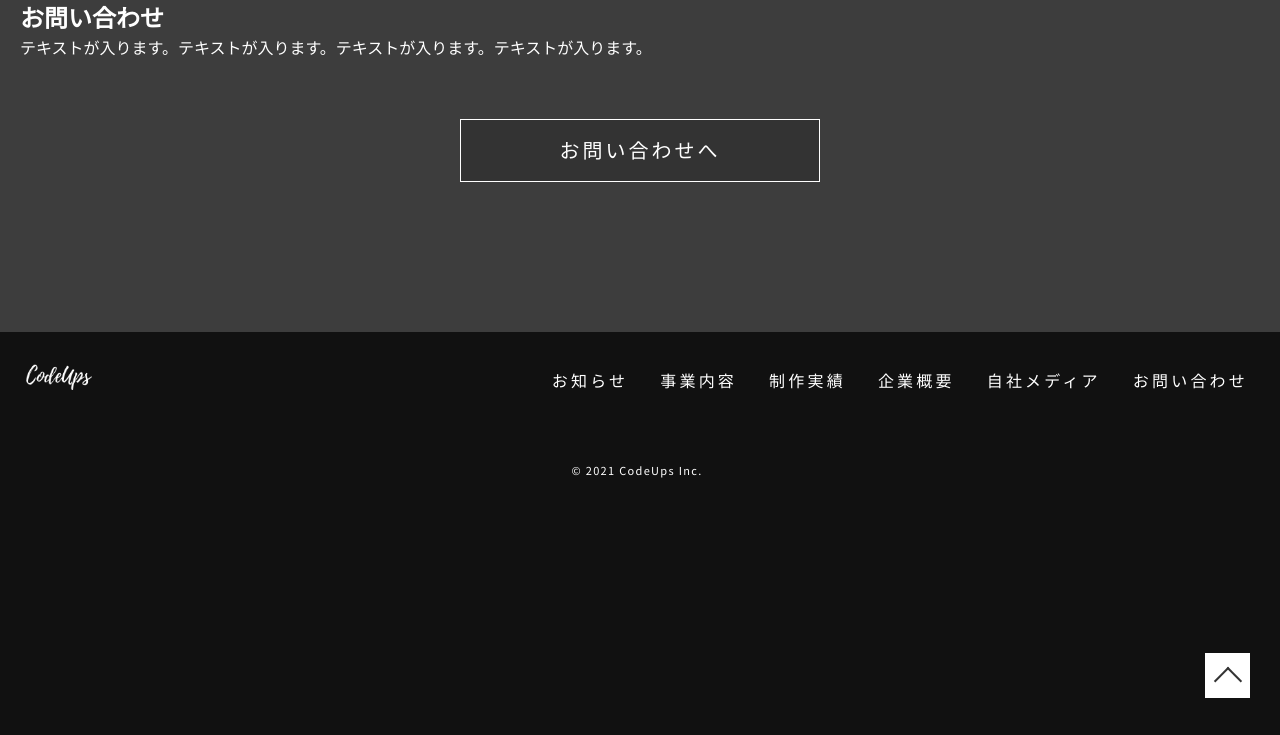
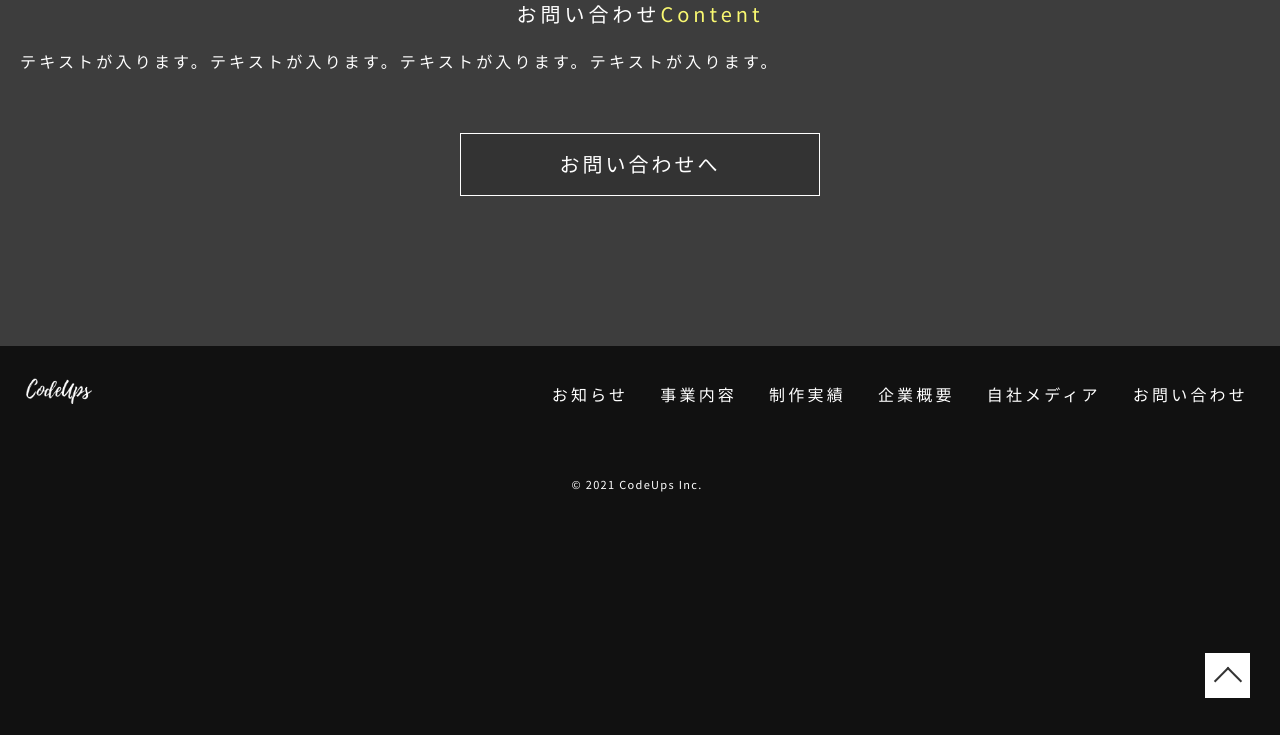
Before and after one commit to shy-sys/codeup, a website: page index.html in a window 1280 px wide. Shown: the part 65-800 px from the top of the page. Drawn offline with nearby package versions, Linux system fonts and the light colour scheme.

Commit message:
no message

```diff
--- a/index.html
+++ b/index.html
@@ -99,7 +99,7 @@
     <!-- contact -->
     <section class="p-contact">
       <div class="p-contact__inner">
-        <h2 class="p-contact__title">お問い合わせ</h2>
+        <h2 class="p-contact__title  p-section__title">お問い合わせ</h2>
         <div class="p-contact__text">
           テキストが入ります。テキストが入ります。テキストが入ります。テキストが入ります。
         </div>
--- a/src/sass/object/componet/_c-button.scss
+++ b/src/sass/object/componet/_c-button.scss
@@ -49,6 +49,16 @@
 
 
 // お問い合わせボタン(共通)
+.c-contact__button {
+    width: 100%;
+    text-align: center;
+    margin-top: rem(40);
+
+    @include mq("md") {
+        margin-top: rem(60);
+    }
+}
+
 .c-button__text {
     position: relative;
     display: block;
--- a/src/sass/object/project/_p-contact.scss
+++ b/src/sass/object/project/_p-contact.scss
@@ -17,16 +17,26 @@
     margin-left: auto;
 }
 
+.p-contact__title {
+    text-align: center;
+    font-size: 1.25rem;
+    letter-spacing: 0.2em;
+    font-weight: $regular;
+
+}
+
+.p-contact__title::after {
+    content: 'Content';
+}
+
+.p-section__title::after {
+    color: $yellow;
+}
 
 
+.p-contact__text {
+    margin-top: 1.25rem;
+    letter-spacing: 0.2em;
+    text-align: left;
 
-
-.c-contact__button {
-    width: 100%;
-    text-align: center;
-    margin-top: rem(40);
-
-    @include mq("md") {
-        margin-top: rem(60);
-    }
 }
```
Also changed, not shown: css/styles.css, 1 other file.
